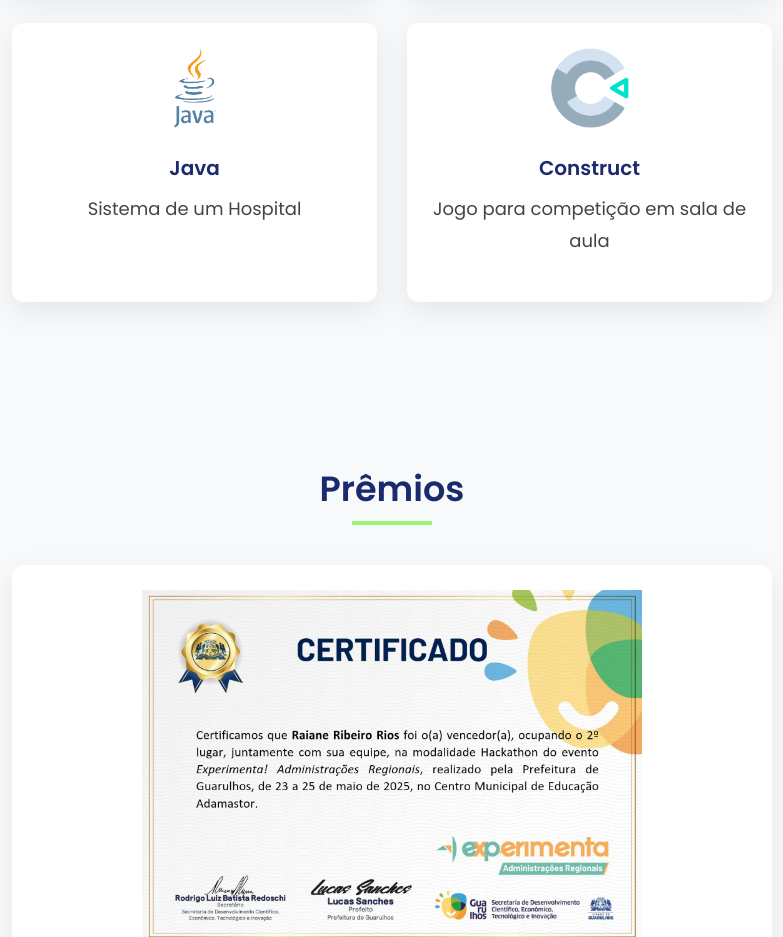
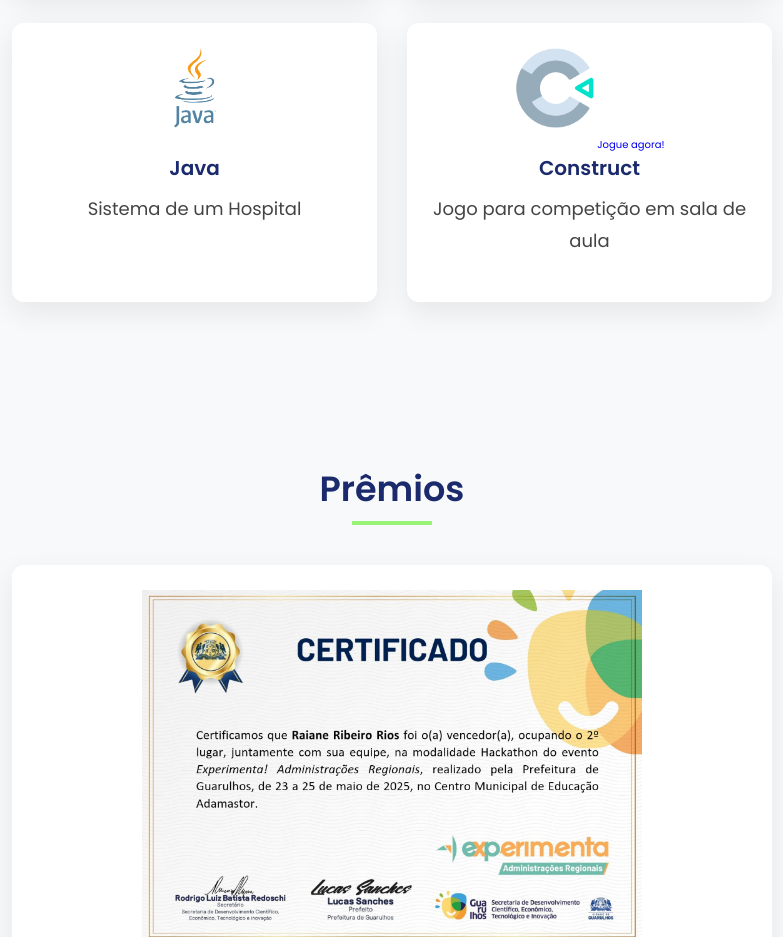
Before and after one commit to RaiGrif/Raiane-s-Portifolio, a plain HTML site: page index.html in a window 1280 px wide. Shown: the part 2380-3317 px from the top of the page, without its empty margins (248-1031 px from the left). Drawn offline with Linux system fonts and the light colour scheme.

Commit message:
Update index.html

```diff
--- a/index.html
+++ b/index.html
@@ -91,6 +91,7 @@
                 </div>
                 <div class="projeto-card">
                     <img src="construct.png" alt="Ícone Construct">
+                    <a href="https://www.construct.net/en/free-online-games/salve-78392/play" target="_blank">Jogue agora!</a>
                     <h3>Construct</h3>
                     <p>Jogo para competição em sala de aula</p>
                 </div>
```
